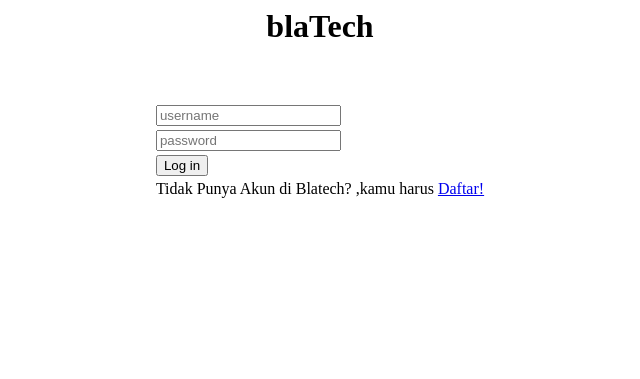
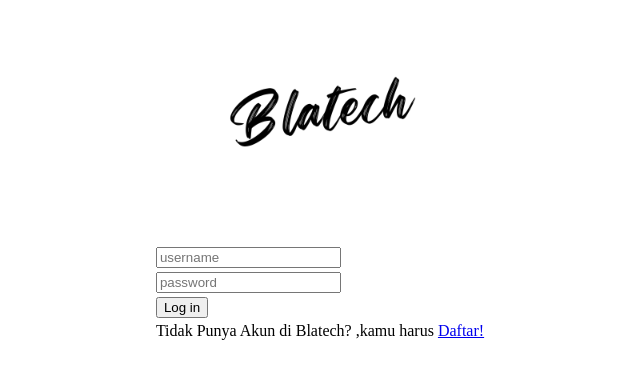
Before and after one commit to Keenan-Adityo/BlaTech, a PHP site: page / in a window 1280 px wide. Shown: the top 379 px of the page, without its empty margins (320-960 px from the left). Run offline with PHP 8.4, Linux system fonts and the light colour scheme; data that the repository does not hold is empty.

Commit message:
Nambah logo di index

```diff
--- a/index.php
+++ b/index.php
@@ -28,7 +28,7 @@ if(isset($_POST['login'])){
 
 <form name="form" method="post">
 
-<h1 align="center">blaTech</h1>
+<img src="./assets/logo.png"  width="200px" height="200px" style=" display: block; margin-left: auto;margin-right: auto;" >
 <table align="center" border="0">
 	<tr>
 		<td><input name='username' type='text' placeholder="username"></td>
```
